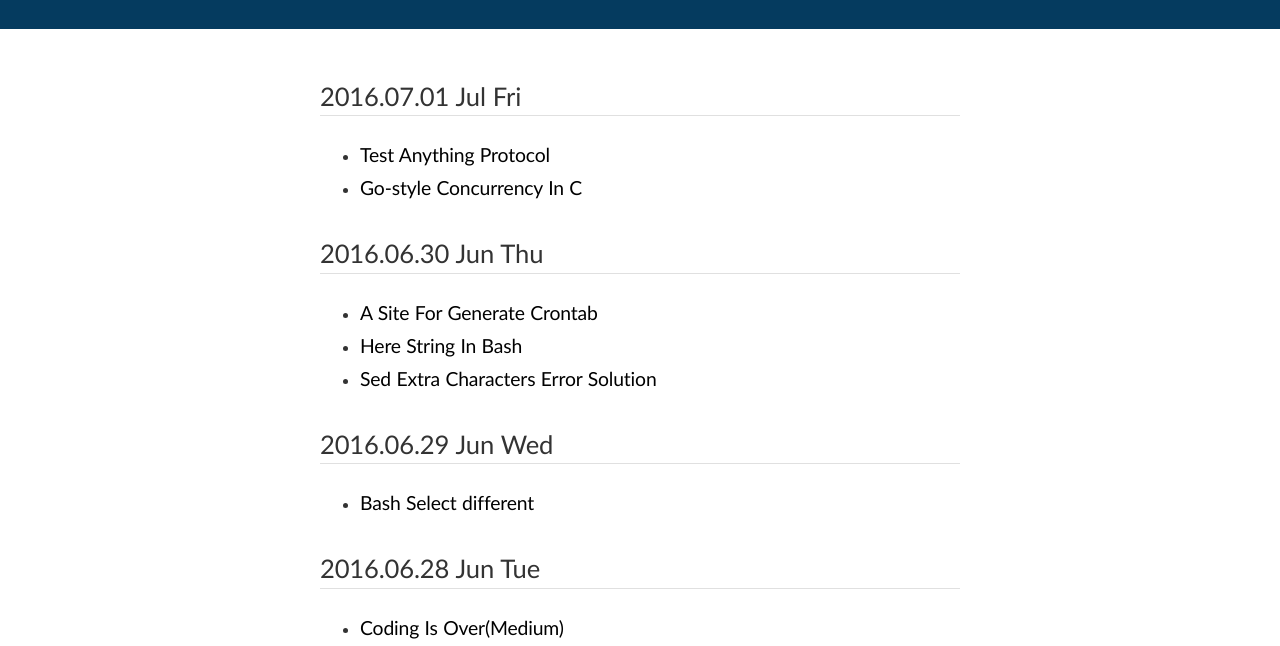
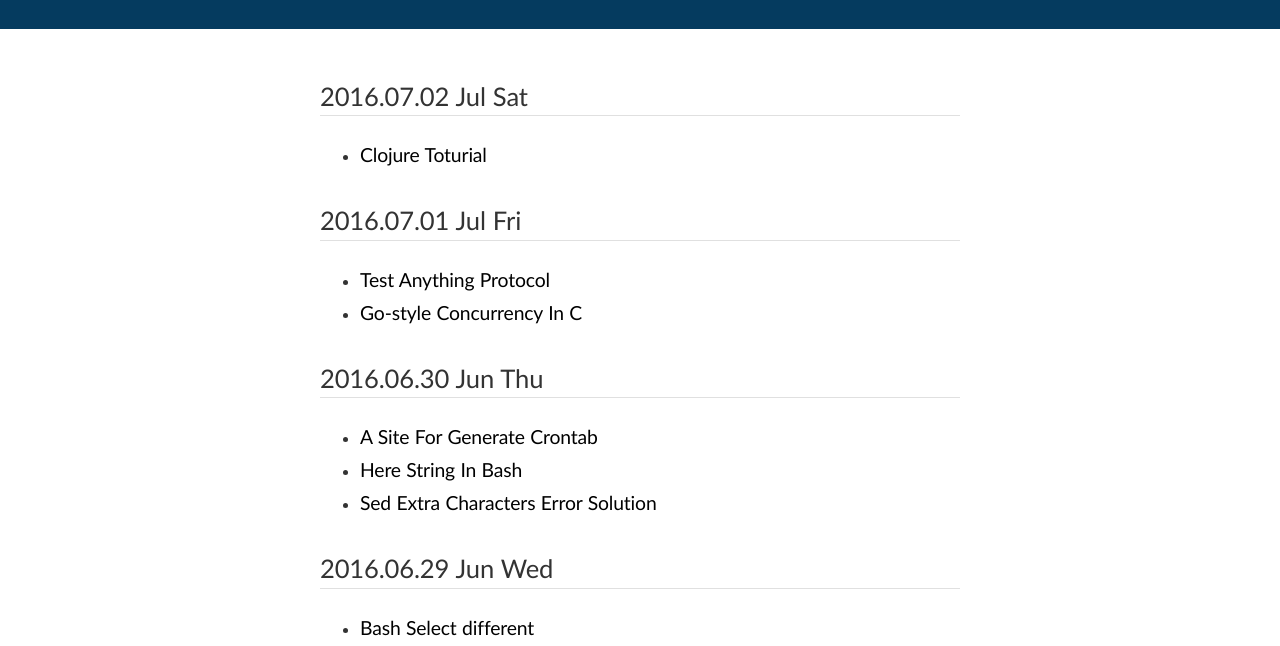
Before and after one commit to JesseEisen/Hub, a plain HTML site: page index.html in a window 1280 px wide. Shown: the part 93-739 px from the top of the page. Drawn offline with Linux system fonts and the light colour scheme.

Commit message:
new link

```diff
--- a/index.html
+++ b/index.html
@@ -10,6 +10,9 @@
  </div>
 
 <div class="content">
+<h2>2016.07.02 Jul Sat</h2><ul>
+<li><a target="_blank" href="https://wizardforcel.gitbooks.io/clojure-fpftj/content/">Clojure Toturial</a></li>
+</ul>
 <h2>2016.07.01 Jul Fri</h2><ul>
 <li><a target="_blank" href="http://testanything.org/">Test Anything Protocol</a></li>
 <li><a target="_blank" href="http://libmill.org/">Go-style Concurrency In C</a></li>
```
